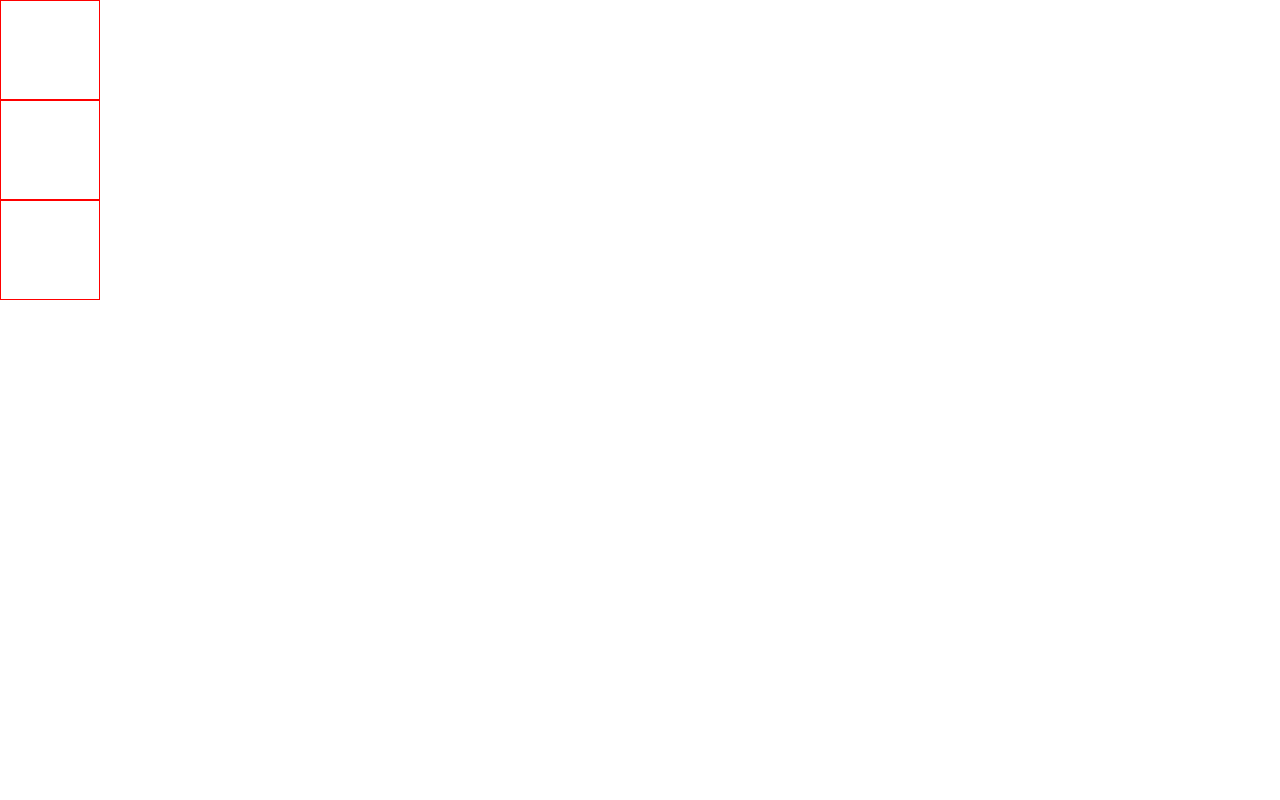
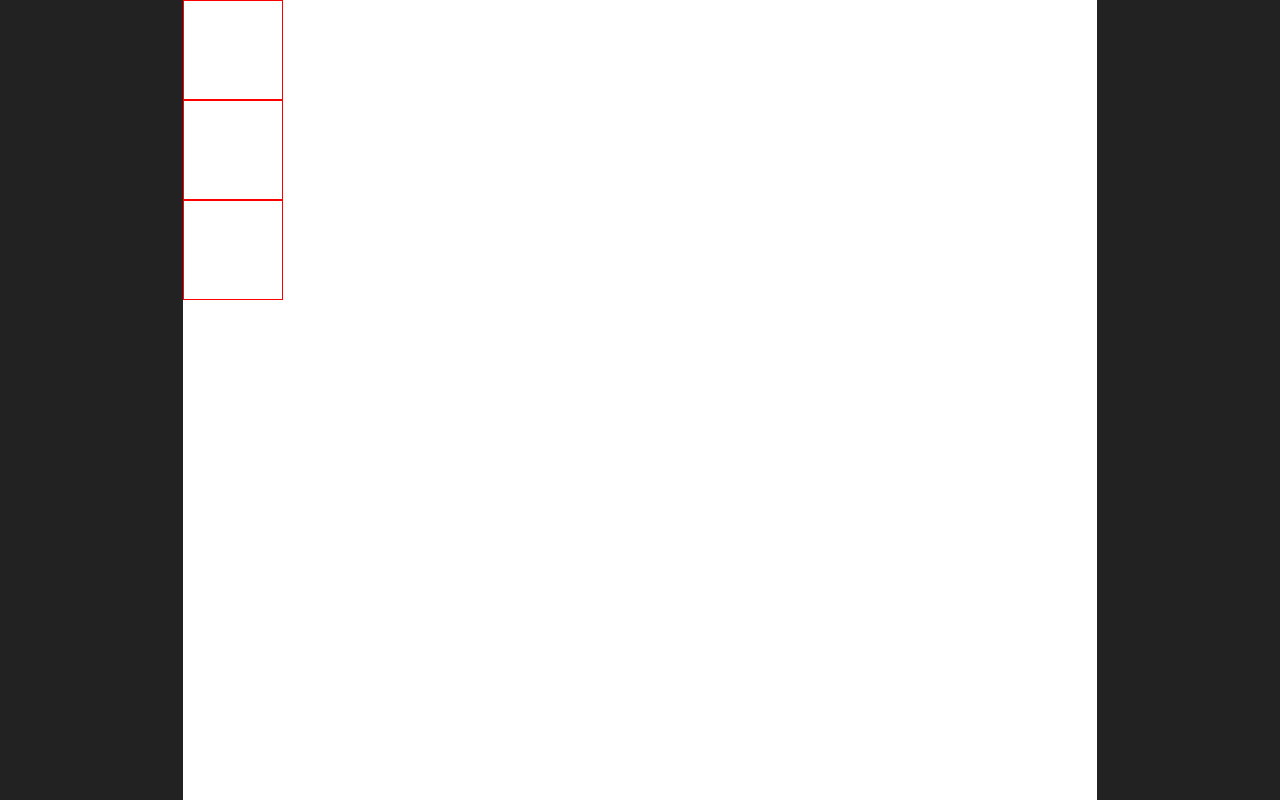
Before and after one commit to SalamanderCtesiphon/Admin-Dashboard, a plain HTML site: page index.html in a window 1280 px wide. Drawn offline with Linux system fonts and the light colour scheme.

Commit message:
I am using a widescreen tv to view my webpage on. In order to gain an aspect ratio that more closely resembles a monitor I added a couple of sidebars to narrow the filed that i will be using to diplay my webpage.

```diff
--- a/index.html
+++ b/index.html
@@ -8,9 +8,14 @@
     <title>Admin Dashboard</title>
 </head>
 <body>
-    <div class="side-bar"></div>
-    <div class="header"></div>
-    <div class="hero"></div>
-
+    <div class="parent-container">
+        <div class="shadow-bar bar1"></div>
+        <div class="main">
+            <div class="side-bar"></div>
+            <div class="header"></div>
+            <div class="hero"></div>
+        </div>
+        <div class="shadow-bar bar2"></div>
+    </div>
 </body>
 </html>
--- a/style.css
+++ b/style.css
@@ -4,6 +4,26 @@
     box-sizing: border-box;
 }
 
+.parent-container {
+    display: grid;
+    grid-template-columns: repeat(7, 1fr);
+    grid-template-rows: 100vh;
+}
+
+.shadow-bar {
+    background-color: rgb(34, 34, 34);
+    height: 100vh;
+}
+
+.bar1 {
+    grid-column-start: 1;
+    grid-column-end: 2;
+}
+
+.bar2 {
+    grid-column-start: 7;
+    grid-column-end: 8;
+}
 .side-bar {
     border: 1px solid red;
     height: 100px;
```
